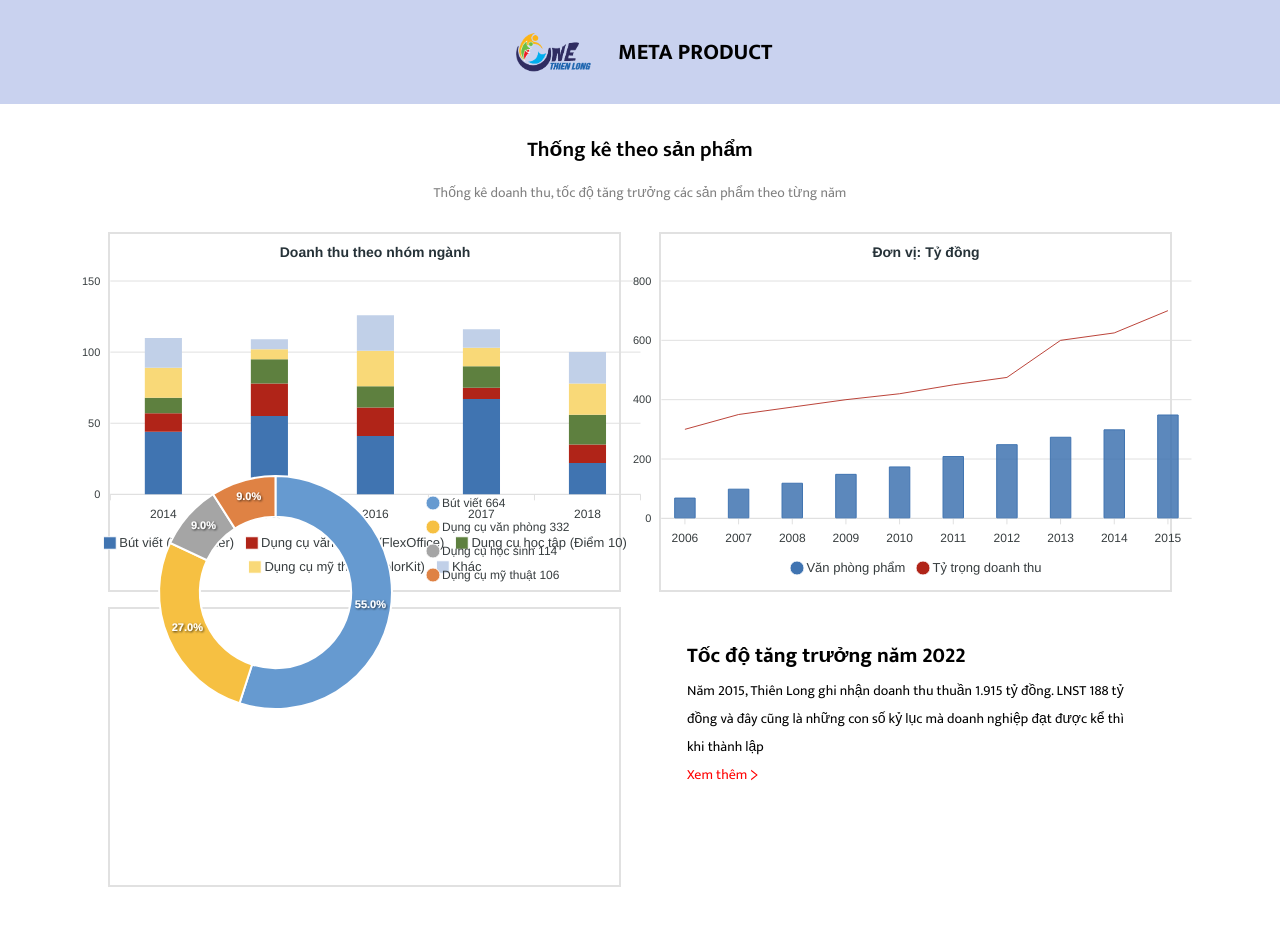
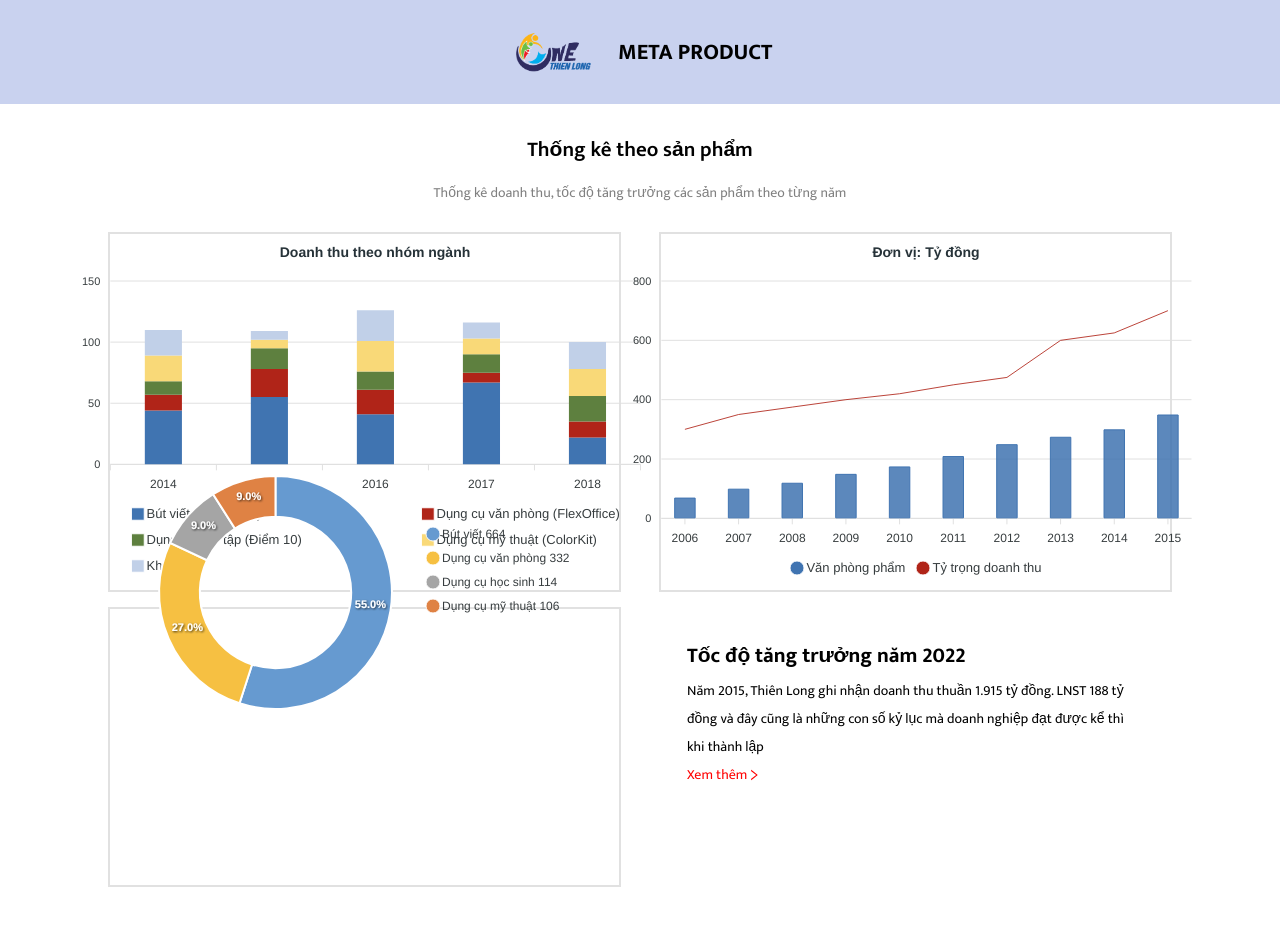
Before and after one commit to datpham0110/Metaproduct, a React (Create React App) app: page / in a window 1280 px wide. Shown: the top 943 px of the page. Built offline with nearby package versions, Linux system fonts and the light colour scheme; a web font is replaced by a local one.

Commit message:
[Nhan commit] - fix lagend apexchart

```diff
--- a/src/components/homeComponents/CircleChart.jsx
+++ b/src/components/homeComponents/CircleChart.jsx
@@ -17,6 +17,10 @@
               event.path[0].style.cursor = "pointer";
             }
           },
+        },
+        legend:{
+          offsetY: 35,
+          enabled: false
         },
         labels: [
           'Bút viết 664',
--- a/src/components/homeComponents/ColumnChart.jsx
+++ b/src/components/homeComponents/ColumnChart.jsx
@@ -25,6 +25,7 @@
         data: [21, 7, 25, 13, 22]
       }],
       options: {
+
         colors: ['#4074B1', '#B02418', '#5E803F', '#F9D978', '#C1D0E8'],
         chart: {
           type: 'bar',
@@ -81,13 +82,22 @@
           ],
         },
         legend: {
-          // position: 'right',
-          // offsetY: 40,
           show: true,
           position: 'bottom',
           fontSize: '13px',
           fontFamily: 'Helvetica, Arial',
           fontWeight: 400,
+          markers: {
+          width: 12,
+          height: 12,
+          strokeColor: '#fff',
+          radius: 12,
+          },
+          horizontalAlign: 'left',
+          itemMargin: {
+            horizontal: 55,
+            vertical: 5
+          },
 
         },
         fill: {
--- a/src/sass/_base.scss
+++ b/src/sass/_base.scss
@@ -1,43 +1,42 @@
-@import url('https://fonts.googleapis.com/css2?family=Mukta:wght@200;300;400;500;600;700&display=swap');
-@import url('https://fonts.googleapis.com/css2?family=Eczar:wght@400;500;600;700&display=swap');
+@import url("https://fonts.googleapis.com/css2?family=Mukta:wght@200;300;400;500;600;700&display=swap");
+@import url("https://fonts.googleapis.com/css2?family=Eczar:wght@400;500;600;700&display=swap");
 
-*{
+* {
   margin: 0;
   padding: 0;
   box-sizing: border-box;
 }
 
-html{
+html {
   font-size: 14px;
 }
 
-body{
-    font-family: 'Mukta', sans-serif;
+body {
+  font-family: "Mukta", sans-serif;
 }
 
-a{
+a {
   text-decoration: none;
-
 }
 
-canvas{
+canvas {
   cursor: pointer;
 }
 
-.container{
+.container {
   max-width: 100%;
   min-height: 100vh;
   background-color: #fff;
 }
-.section{
+.section {
   background-color: #fff;
   color: #000;
 }
-.content{
+.content {
   width: 100%;
   height: 100%;
 }
-.content1{
+.content1 {
   display: flex;
   // grid-template-columns: repeat(2, 50%);
   width: 100%;
@@ -47,25 +46,43 @@
   justify-content: space-evenly;
   align-content: center;
 
-    canvas{
+  canvas {
     width: 45% !important;
     height: 45vh !important;
     padding: 2rem;
   }
 
-    &__column{
+  &__column {
     width: 45%;
     display: flex;
     align-items: center;
     justify-content: center;
     border: 2px solid #e1e1e1;
 
-        svg{
+    .apexcharts-legend {
+      display: grid;
+      grid-template-columns: repeat(2, 50%);
+      gap: 0rem;
+      padding-top: 0rem;
+      overflow: hidden;
+
+      .apexcharts-legend-series {
+        margin: 5px;
+        width: 100%;
+      }
+    }
+    .apexcharts-legend {
+      justify-content: space-between !important;
+
+      // top: 0 !important;
+    }
+
+    svg {
       object-fit: cover;
     }
   }
 
-    &__line{
+  &__line {
     width: 45%;
     border: 2px solid #e1e1e1;
     display: flex;
@@ -73,7 +90,7 @@
     justify-content: center;
     border: 2px solid #e1e1e1;
 
-        svg{
+    svg {
       object-fit: cover;
     }
   }
@@ -90,7 +107,7 @@
   // gap: 3rem;
   margin-top: 15px;
 
-    &__circle{
+  &__circle {
     border: 2px solid #e1e1e1;
     width: 45%;
     height: 100%;
@@ -99,14 +116,19 @@
     justify-content: center;
     padding: 1rem;
 
+    .apexcharts-legend{
+        display: flex;
+        justify-content: center;
+    }
 
-        &__chart{
+    &__chart {
       width: 100%;
       display: flex;
       align-items: center;
       justify-content: center;
       object-fit: fill;
 
+
     }
   }
 }
```
Lines whose indentation alone changed are shown as unchanged.
